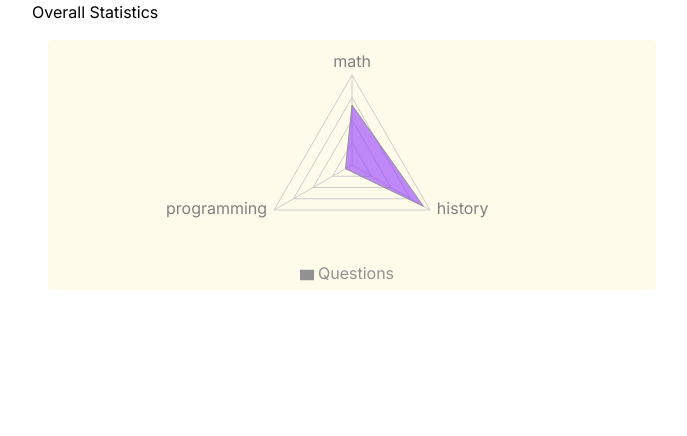
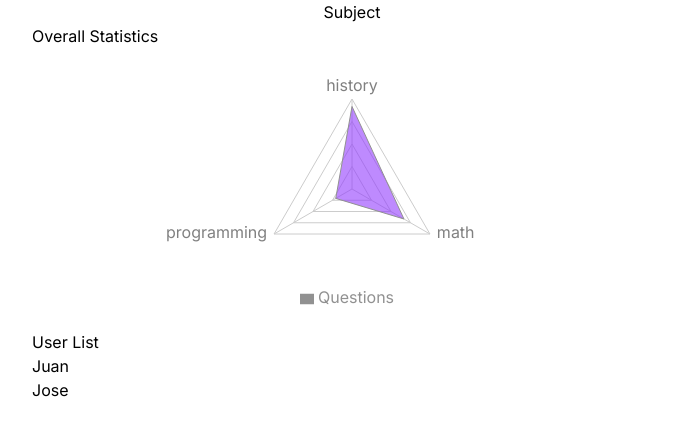
Before and after one commit to RodrigoJC20/Edu-ard, a Next.js app: page /charts in a window 1280 px wide. Shown: the top 436 px of the page, without its empty margins (288-975 px from the left). Built offline with nearby package versions, Linux system fonts and the light colour scheme.

Commit message:
student barebones list

```diff
--- a/app/charts/page.tsx
+++ b/app/charts/page.tsx
@@ -1,4 +1,5 @@
 import Charts from "../../components/Charts"
+import StudentList from "@/components/StudentList";
 
 export default function Home(){
 
@@ -43,7 +44,7 @@ export default function Home(){
                 },
                 {
                     topic: "programming",
-                    count: 2
+                    count: 5
                 }
             ]
         },
@@ -66,8 +67,10 @@ export default function Home(){
         <>
             <div className={"flex"}>
                 <main className={"flex-col w-1/2 mx-auto relative"}>
-                    <h1>Overall Statistics</h1>
+                    <h1 className={"text-center"}>Subject</h1>
+                    <h2>Overall Statistics</h2>
                     <Charts data={data}/>
+                    <StudentList users={data}/>
                 </main>
             </div>
         </>
--- a/components/Charts.tsx
+++ b/components/Charts.tsx
@@ -11,10 +11,33 @@ interface UserData {
 }
 
 const Charts = ({data}: {data:UserData[]}) => {
+
+    const topicDataArray: { topic: string; amount: number }[] = [];
+
+    for (const user of data) {
+        for (const topicData of user.topics) {
+            const { topic, count } = topicData;
+            const existingTopicIndex = topicDataArray.findIndex((item) => item.topic === topic);
+
+            if (existingTopicIndex !== -1) {
+                topicDataArray[existingTopicIndex].amount += count;
+            } else {
+                topicDataArray.push({ topic, amount: count });
+            }
+        }
+    }
+
+    // Sort the array in descending order based on 'amount'
+    topicDataArray.sort((a, b) => b.amount - a.amount);
+
+    // Get the top 6 topics (or all if there are fewer than 6)
+    const transformedData = topicDataArray.slice(0, 6);
+
+
     return (
         <>
             <section className="flex my-4 px-4 gap-2">
-                <div className=" w-full h-[250px] bg-amber-50 rounded"><RadarChartPlot data={data}/></div>
+                <div className="w-full h-[250px] bg-white rounded"><RadarChartPlot data={transformedData}/></div>
             </section>
         </>
     );
--- a/components/RadarChartPlot.tsx
+++ b/components/RadarChartPlot.tsx
@@ -1,11 +1,16 @@
 import {RadarChart, Radar, PolarAngleAxis, PolarGrid, Legend, Tooltip, ResponsiveContainer} from "recharts";
 
-interface UserData {
-    name: string;
-    topics: {
-        topic: string;
-        count: number;
-    }[];
+// interface UserData {
+//     name: string;
+//     topics: {
+//         topic: string;
+//         count: number;
+//     }[];
+// }
+
+interface UserData{
+    topic: string,
+    amount: number
 }
 
 const RadarChartPlot = ({data}: {data:UserData[]}) => {
@@ -36,26 +41,12 @@ const RadarChartPlot = ({data}: {data:UserData[]}) => {
     //     }
     // ];
 
-    const topicDataMap: { [key: string]: { topic: string; amount: number } } = {};
 
-    for (const user of data) {
-        for (const topicData of user.topics) {
-            const { topic, count } = topicData;
-
-            if (topic in topicDataMap) {
-                topicDataMap[topic].amount += count;
-            } else {
-                topicDataMap[topic] = { topic, amount: count };
-            }
-        }
-    }
-
-    const transformedData = Object.values(topicDataMap);
 
     return (
         <>
             <ResponsiveContainer width="100%" height="100%">
-                <RadarChart outerRadius={90} width={730} height={250} data={transformedData}>
+                <RadarChart outerRadius={90} width={730} height={250} data={data}>
                     <PolarGrid />
                     <PolarAngleAxis dataKey="topic" />
                     <Radar name="Questions" dataKey="amount" stroke="#919191" fill="#933cfe" fillOpacity={0.6} />
--- /dev/null
+++ b/components/StudentList.tsx
@@ -0,0 +1,75 @@
+"use client"
+
+import {lazy, Suspense, useState} from "react";
+const RadarChartPlot = lazy(() => import("@/components/RadarChartPlot"));
+
+interface UserData {
+    name: string;
+    topics: {
+        topic: string;
+        count: number;
+    }[];
+}
+
+interface TransformedUserData {
+    topic: string;
+    amount: number;
+}
+
+function StudentBlock({user, onBlockClick}:{user:UserData, onBlockClick: (user:UserData) => void}){
+    return (
+        <div onClick={()=> onBlockClick(user)}>
+            {user.name}
+        </div>
+    )
+}
+
+function StudentList({ users }: { users: UserData[] }) {
+    const [selectedUser, setSelectedUser] = useState<UserData | null>(null);
+    const [transformedData, setTransformedData] = useState<TransformedUserData[]>(
+        []
+    );
+
+    const handleBlockClick = (user: UserData) => {
+        setSelectedUser(user);
+
+        // Check if user.topics is defined before mapping it
+        if (user.topics) {
+            const mappedData: TransformedUserData[] = user.topics.map((topicData) => ({
+                topic: topicData.topic,
+                amount: topicData.count,
+            }));
+            setTransformedData(mappedData);
+        } else {
+            // Handle the case where user.topics is undefined or null
+            // You can set an empty array or handle it according to your requirements.
+            setTransformedData([]);
+        }
+    };
+
+    return (
+        <div>
+            <h2>User List</h2>
+            <div>
+                {users.map((user) => (
+                    <StudentBlock
+                        key={user.name}
+                        user={user}
+                        onBlockClick={handleBlockClick}
+                    />
+                ))}
+                {selectedUser && (
+                    <div>
+                        {/* Wrap the RadarChartPlot in Suspense */}
+                        <Suspense fallback={<div>Loading...</div>}>
+                            <RadarChartPlot data={transformedData} />
+                        </Suspense>
+                        <button onClick={() => setSelectedUser(null)}>Close</button>
+                    </div>
+                )}
+            </div>
+        </div>
+    );
+}
+
+export default StudentList
```
